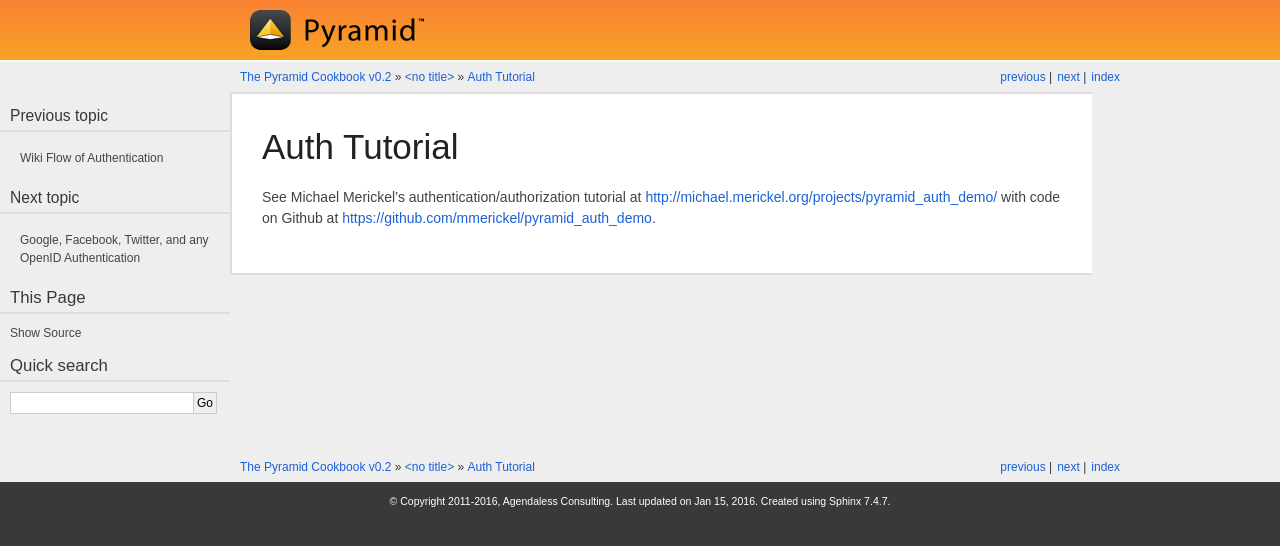
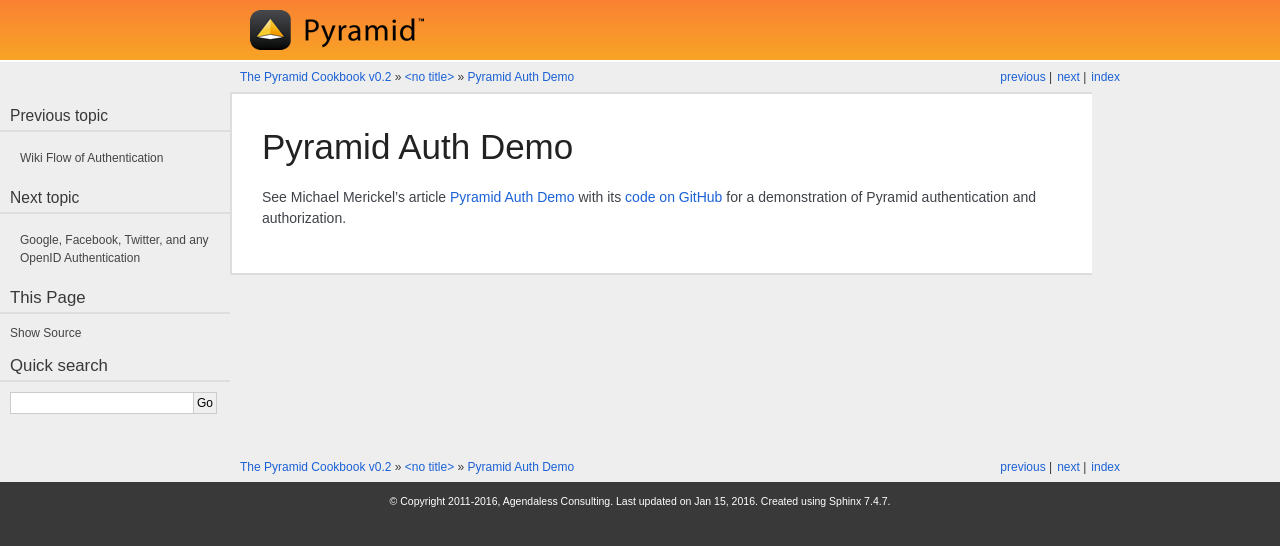
Before and after one commit to Pylons/pyramid_cookbook, a Sphinx documentation site: the page built from docs/auth/auth_tutorial.rst, in a window 1280 px wide. Shown: the top 546 px of the page. Built offline with Sphinx 7.4.7, drawn with Linux system fonts in a browser that asks for light colours; some web fonts are replaced.

Commit message:
demo, not tut

```diff
--- a/docs/auth/auth_tutorial.rst
+++ b/docs/auth/auth_tutorial.rst
@@ -1,6 +1,7 @@
-Auth Tutorial
-=============
+Pyramid Auth Demo
+=================
 
-See Michael Merickel's authentication/authorization tutorial at
-http://michael.merickel.org/projects/pyramid_auth_demo/ with code on Github at
-https://github.com/mmerickel/pyramid_auth_demo.
+See Michael Merickel's article `Pyramid Auth Demo
+<http://michael.merickel.org/projects/pyramid_auth_demo/>`_ with its `code on
+GitHub <https://github.com/mmerickel/pyramid_auth_demo>`_ for a demonstration
+of Pyramid authentication and authorization.
```
